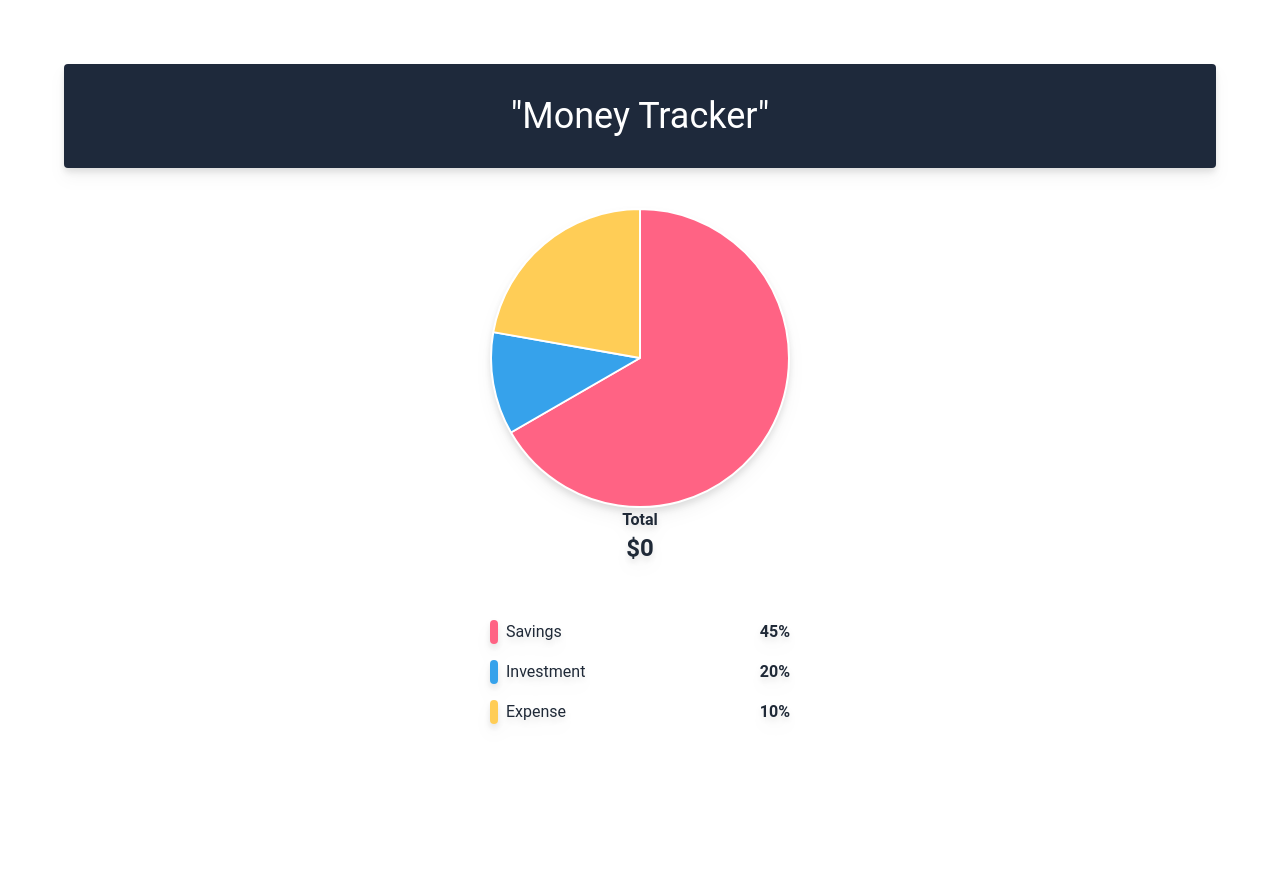
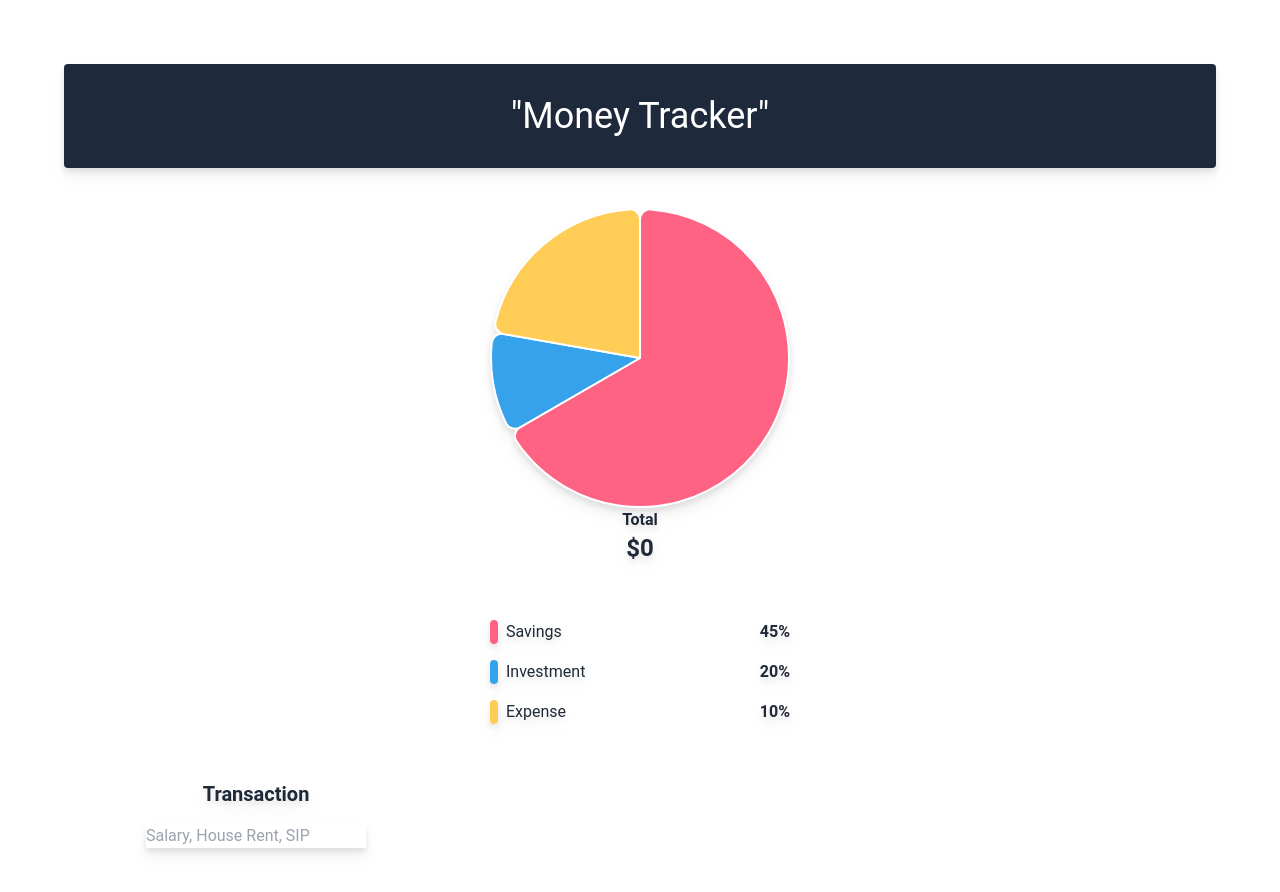
Before and after one commit to virginiarare/expense_tracker, a React (Create React App) app in the folder client/: page / in a window 1280 px wide. Shown: the top 892 px of the page. Before the commit the page ends 828 px from the top, so only its background shows below. Built offline with nearby package versions, Linux system fonts and the light colour scheme.

Commit message:
Chart options updated

```diff
--- a/client/src/App.js
+++ b/client/src/App.js
@@ -1,5 +1,6 @@
 import './App.css';
 import Graph from './components/Graph';
+import Form from './components/Form';
 
 function App() {
   return (
@@ -12,6 +13,7 @@ function App() {
           {/* Chart */}
           <Graph></Graph>
           {/* Form */}
+          <Form></Form>
         </div>
       </div>
     </div>
--- /dev/null
+++ b/client/src/components/Form.js
@@ -0,0 +1,16 @@
+import React from 'react'
+
+export default function Form() {
+  return (
+    <div className="form max-w-sm-auto w-96">
+        <h1 className= 'font-bold pb-4 text-xl'>Transaction</h1>
+        <form id='form'>
+            <div className='grid gap-4'>
+                <div className='input-group'>
+                    <input type='text' placeholder='Salary, House Rent, SIP' className='form-input'/>
+                </div>
+            </div>
+        </form>
+    </div>
+  )
+}
--- a/client/src/components/Graph.js
+++ b/client/src/components/Graph.js
@@ -5,30 +5,28 @@ import Labels from './Labels'
 
 Chart.register(ArcElement);
 
-const data = {
-    labels: [
-      'Red',
-      'Blue',
-      'Yellow'
-    ],
+  const config = {
+    data:{
         datasets: [{
-      label: 'My First Dataset',
         data: [300, 50, 100],
         backgroundColor: [
           'rgb(255, 99, 132)',
           'rgb(54, 162, 235)',
           'rgb(255, 205, 86)'
         ],
-      hoverOffset: 4
+        hoverOffset: 4,
+        borderRadius:10,
+        spacing:0
       }]
-  };
+    }
+  }
 
 export default function Graph() {
   return (
     <div className='flex justify-content max-w-xs mx-auto'>
       <div className='item'>
         <div className='chart relative'>
-            <Pie data={data}></Pie>
+            <Pie{...config}></Pie>
             <h3 className='mb-4 font-bold title'> Total
                 <span className='block text-2xl text-black-400'>${0}</span>
             </h3>
```
Lines whose indentation alone changed are shown as unchanged.
